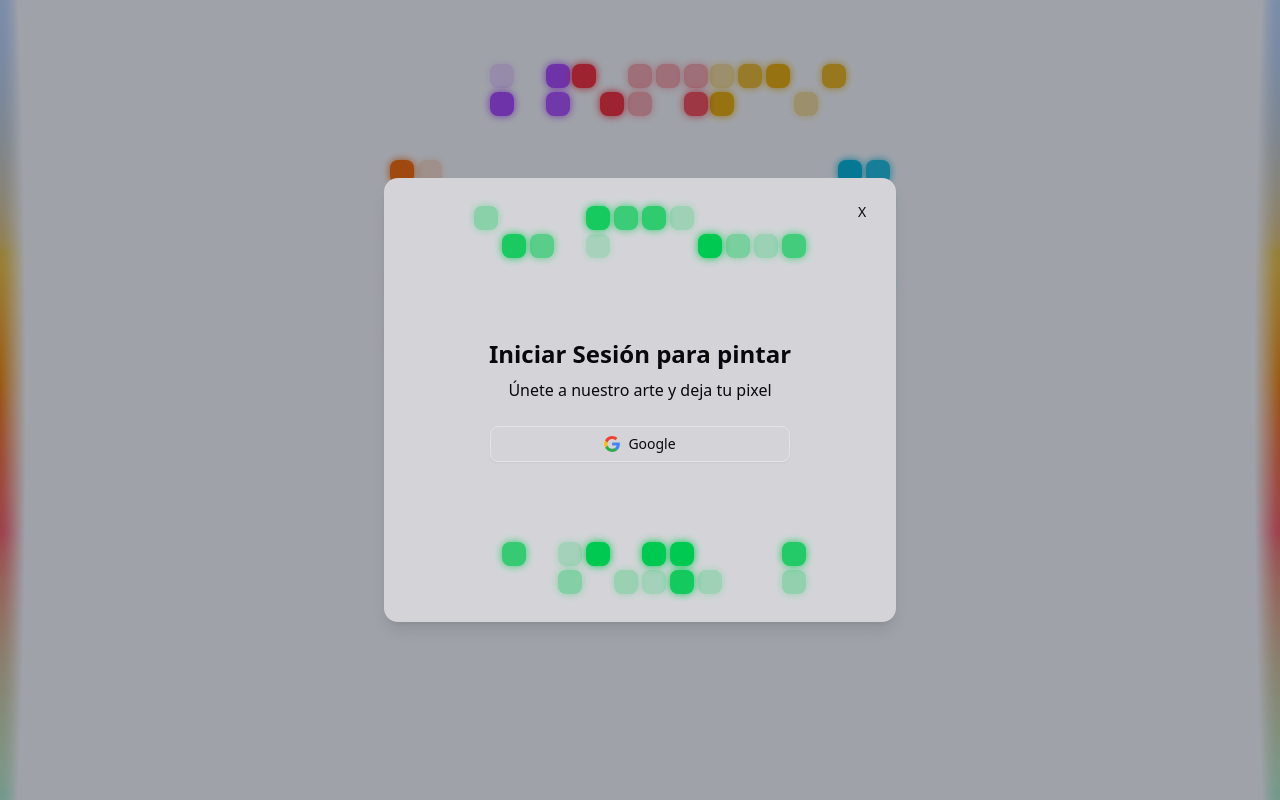
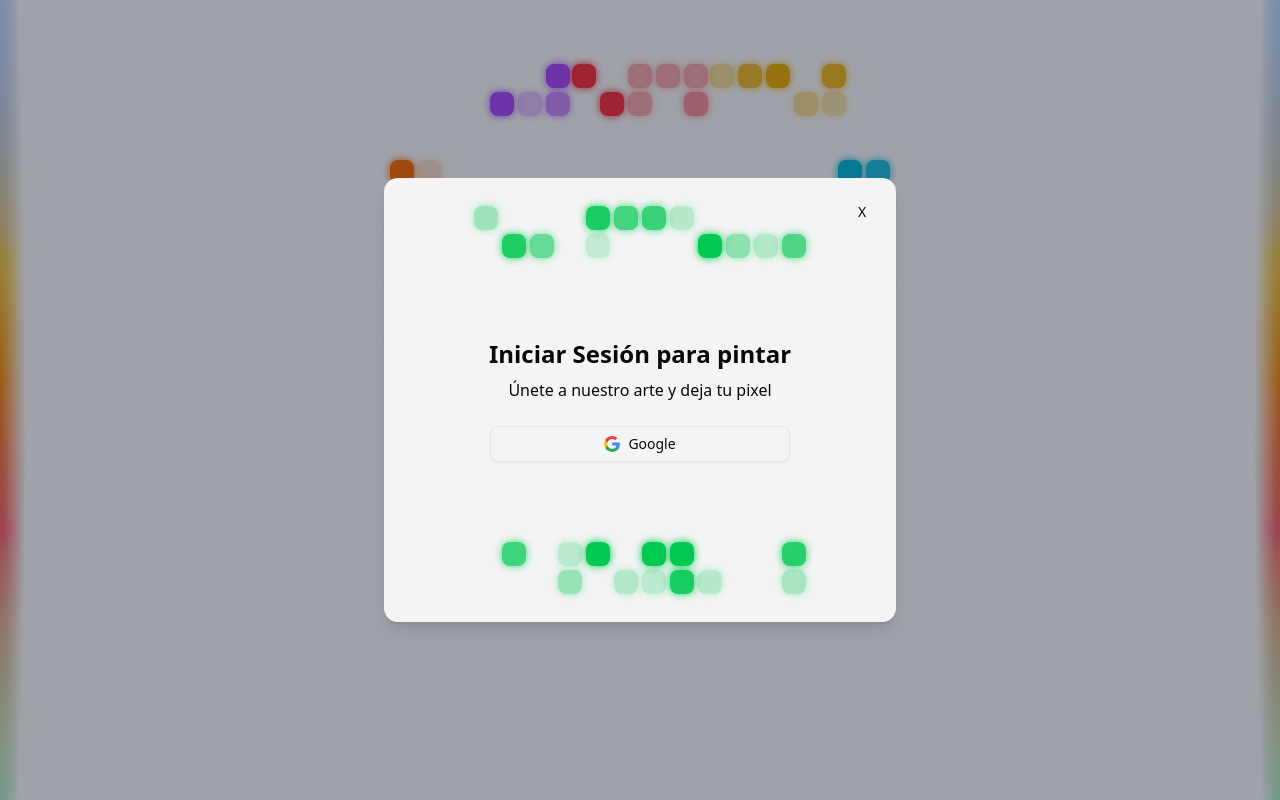
Before and after one commit to ynoacamino/techart-pixel-canvas, a Next.js app in the folder frontend/: page / in a window 1280 px wide. Both pictures are taken after a click on the button "¡Pintemos!". Shown: the top 800 px of the page. Built offline with nearby package versions, Linux system fonts and the light colour scheme; no server answers.

Commit message:
Change modal background color

```diff
--- a/frontend/src/components/auth/ModalSignIn.tsx
+++ b/frontend/src/components/auth/ModalSignIn.tsx
@@ -1,8 +1,8 @@
+import Google from '@/components/logos/Google';
+import { Button } from '@/components/ui/button';
+import { BACKEND_URL } from '@/config/variables';
 import * as Dialog from '@radix-ui/react-dialog';
-import { Button } from '@/components/ui/button';
-import Google from '@/components/logos/Google';
 import Link from 'next/link';
-import { BACKEND_URL } from '@/config/variables';
 import { Blocks } from '../ui/blocks';
 
 export default function ModalSignIn({ children }: { children: React.ReactNode }) {
@@ -13,7 +13,7 @@ export default function ModalSignIn({ children }: { children: React.ReactNode })
       </Dialog.Trigger>
       <Dialog.Portal>
         <Dialog.Overlay className="bg-gray-900/40 fixed inset-0 animate-fade-in" />
-        <Dialog.Content className="bg-zinc-300 rounded-xl shadow-lg fixed top-1/2 left-1/2 -traslate-1/2 w-[90vw] max-w-lg max-h-[85vh] p-7 animate-content-show focus:outline-none flex flex-col justify-center items-center">
+        <Dialog.Content className="bg-zinc-100 rounded-xl shadow-lg fixed top-1/2 left-1/2 -traslate-1/2 w-[90vw] max-w-lg max-h-[85vh] p-7 animate-content-show focus:outline-none flex flex-col justify-center items-center">
           <Blocks
             cols={12}
             rows={2}
```
